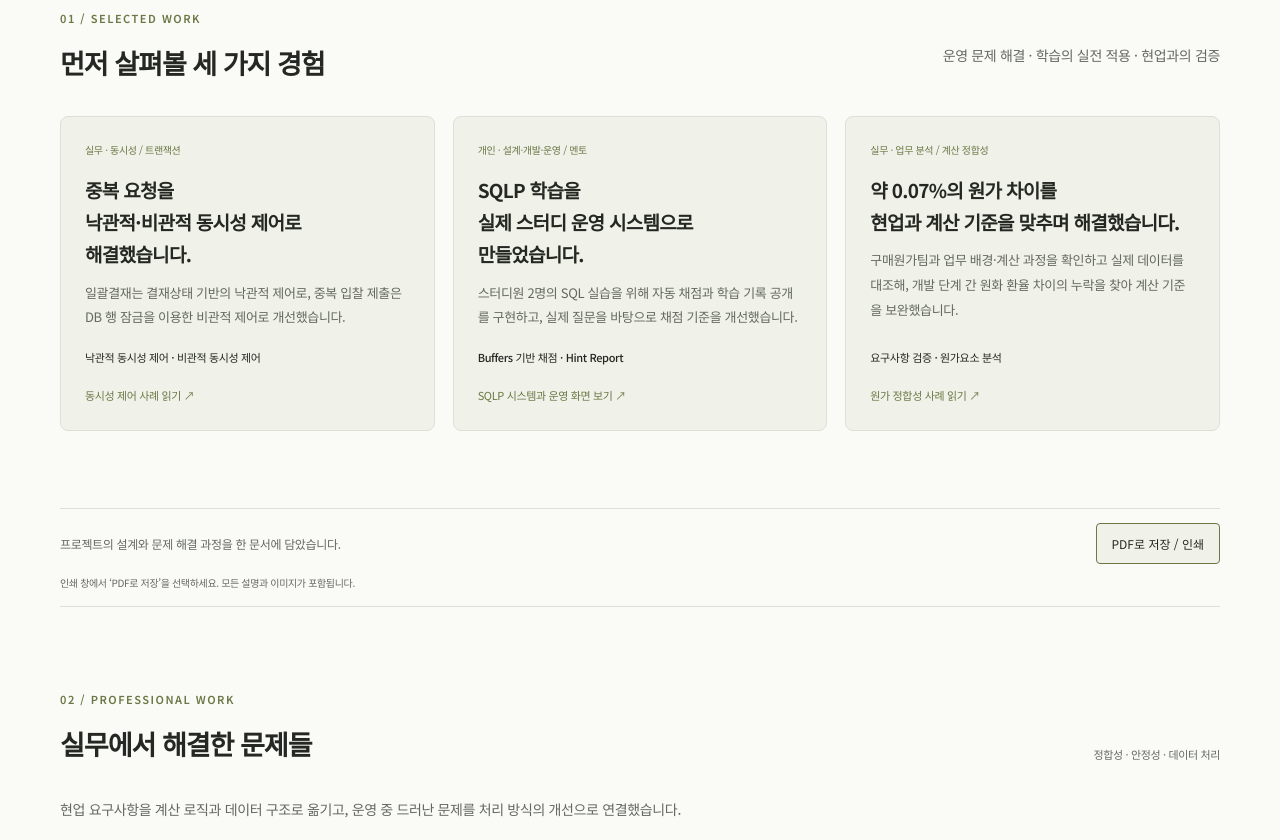
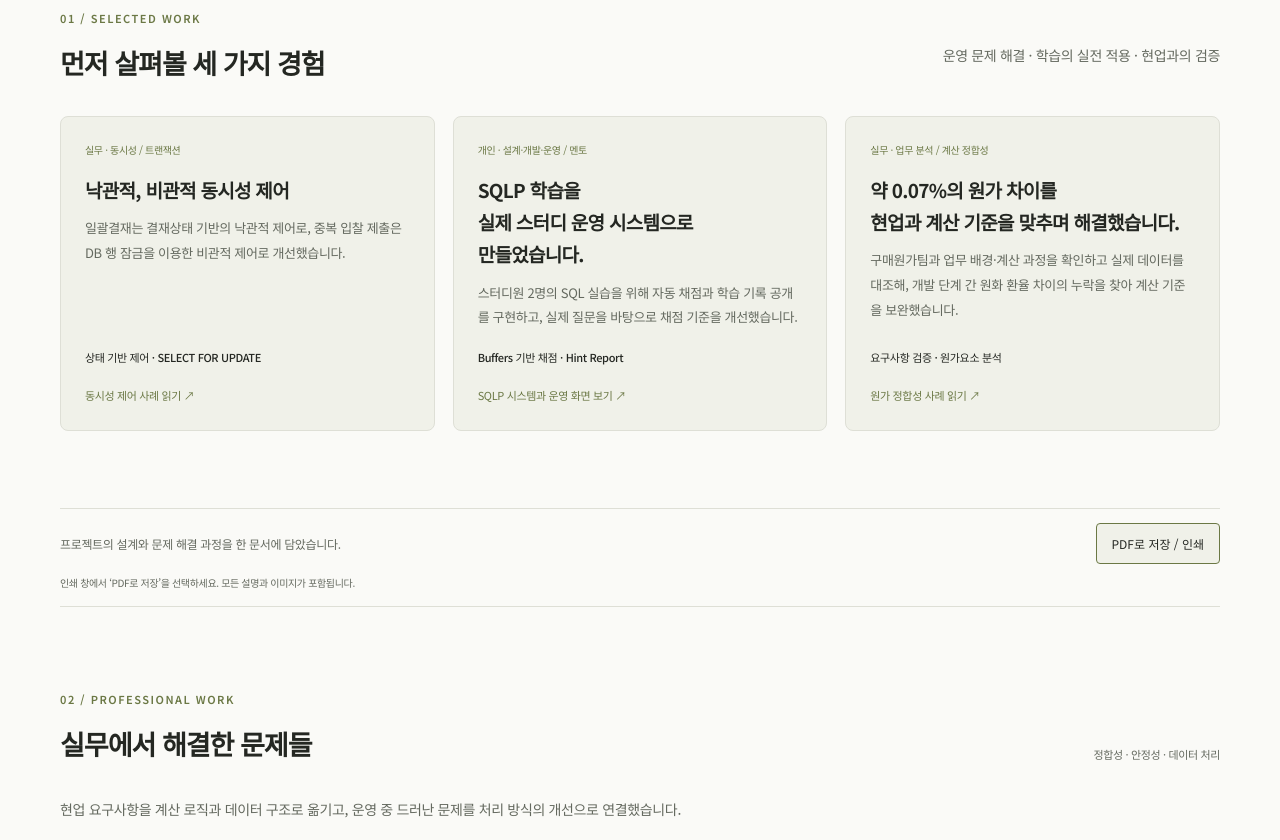
Before and after one commit to JaegeonYu/developer-portfolio, a plain HTML site: page dist/index.html in a window 1280 px wide. Shown: the part 1000-1840 px from the top of the page. Drawn offline with Linux system fonts and the light colour scheme.

Commit message:
Clarify concurrency card title and shared Excel collaboration

```diff
--- a/dist/index.html
+++ b/dist/index.html
@@ -43,7 +43,7 @@
 <section id="featured" aria-labelledby="featured-title">
 <div class="section-heading"><div class="section-label"><span>01 / SELECTED WORK</span><h2 id="featured-title">먼저 살펴볼 세 가지 경험</h2></div><p class="muted">운영 문제 해결 · 학습의 실전 적용 · 현업과의 검증</p></div>
 <div class="featured-grid">
-<a class="featured-card" href="#case-approval"><span class="featured-kind">실무 · 동시성 / 트랜잭션</span><h3>중복 요청을<br>낙관적·비관적 동시성 제어로 해결했습니다.</h3><p>일괄결재는 결재상태 기반의 낙관적 제어로, 중복 입찰 제출은 DB 행 잠금을 이용한 비관적 제어로 개선했습니다.</p><strong>낙관적 동시성 제어 · 비관적 동시성 제어</strong><span class="featured-link">동시성 제어 사례 읽기 ↗</span></a>
+<a class="featured-card" href="#case-approval"><span class="featured-kind">실무 · 동시성 / 트랜잭션</span><h3>낙관적, 비관적 동시성 제어</h3><p>일괄결재는 결재상태 기반의 낙관적 제어로, 중복 입찰 제출은 DB 행 잠금을 이용한 비관적 제어로 개선했습니다.</p><strong>상태 기반 제어 · SELECT FOR UPDATE</strong><span class="featured-link">동시성 제어 사례 읽기 ↗</span></a>
 <a class="featured-card" href="#project-sqlp"><span class="featured-kind">개인 · 설계·개발·운영 / 멘토</span><h3>SQLP 학습을<br>실제 스터디 운영 시스템으로 만들었습니다.</h3><p>스터디원 2명의 SQL 실습을 위해 자동 채점과 학습 기록 공개를 구현하고, 실제 질문을 바탕으로 채점 기준을 개선했습니다.</p><strong>Buffers 기반 채점 · Hint Report</strong><span class="featured-link">SQLP 시스템과 운영 화면 보기 ↗</span></a>
 <a class="featured-card" href="#case-cost"><span class="featured-kind">실무 · 업무 분석 / 계산 정합성</span><h3>약 0.07%의 원가 차이를<br>현업과 계산 기준을 맞추며 해결했습니다.</h3><p>구매원가팀과 업무 배경·계산 과정을 확인하고 실제 데이터를 대조해, 개발 단계 간 원화 환율 차이의 누락을 찾아 계산 기준을 보완했습니다.</p><strong>요구사항 검증 · 원가요소 분석</strong><span class="featured-link">원가 정합성 사례 읽기 ↗</span></a>
 </div></section>
@@ -124,6 +124,7 @@
 <p>구매원가팀이 수작업으로 수행하던 개발 단계별 원가 계산과 변동 원인 분석을 시스템화했습니다. 환율·관리비·소요량·단가 등 여러 요인이 얽혀 있어, 현업의 계산 기준을 정확히 이해하고 시스템의 데이터 구조와 처리 로직으로 옮겨야 했습니다.</p>
 <h4>내가 한 일</h4>
 <p>회의록을 작성하며 결정사항뿐 아니라 업무 배경과 계산 과정을 정리했습니다. 이해가 불명확한 부분은 담당자에게 질문하고, 제가 이해한 내용을 다시 설명해 확인받았습니다. 현업은 계산 기준과 실제 사례를 설명하고, 저는 이를 시스템에서 처리할 수 있도록 구조화한 뒤 실제 데이터로 결과를 검증했습니다.</p>
+<p>시스템에 반영할 산식은 공유 Excel 시트에 정리해, 현업 담당자가 계산 과정과 결과를 쉽게 이해하고 함께 확인할 수 있도록 했습니다. 같은 시트를 보며 계산식을 대조하고 조율해, 현업의 업무 기준과 시스템에서 처리할 산식을 맞춰갔습니다.</p>
 <h4>원인 분석과 검증</h4>
 <p>현업이 제시한 계산식과 실제 결과 사이에 약 0.07% 차이가 발생했습니다. 파악한 업무 흐름을 바탕으로 개발 단계별 계산을 추적해, 이전 단계와 현재 단계 사이의 원화 환율 차이가 계산식에 반영되지 않은 점을 발견했습니다. 이를 담당자에게 공유하고 실제 사례를 함께 다시 검증해 계산 기준을 보완했습니다.</p>
 <h4>결과</h4>
```
Also changed, not shown: content/cases/cost.html (+1 -0 lines), content/sections/featured.html (+1 -1 lines).
